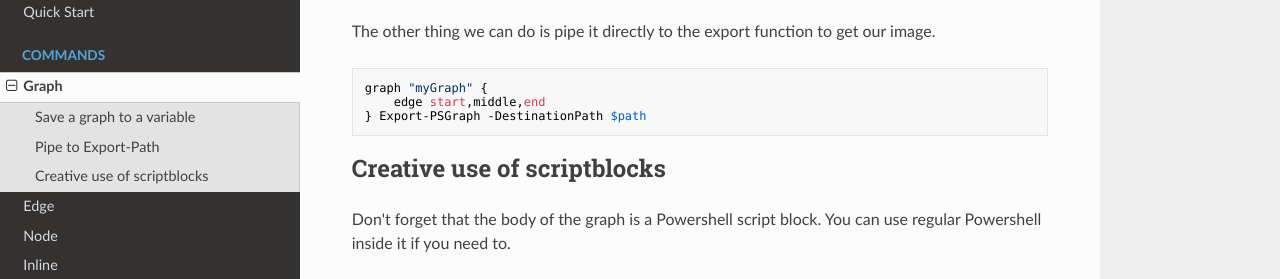
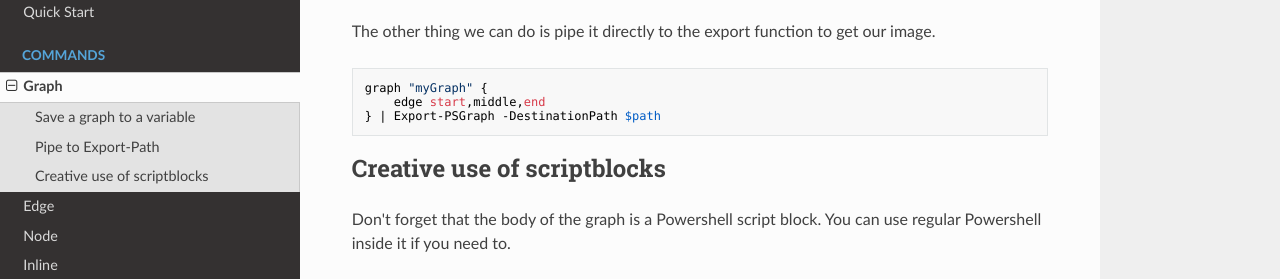
Before and after one commit to KevinMarquette/PSGraph, an MkDocs documentation site: the page built from docs/Command-Graph.md, in a window 1280 px wide and 900 px high, scrolled down 917 px. Shown: the part 165-444 px from the top of the window. Built offline with MkDocs 1.6.1, drawn with Linux system fonts in a browser that asks for light colours; nearby versions of some CDN libraries; old or Windows-style settings are respelled for this version of MkDocs.

Commit message:
added pipe to pipe example

```diff
--- a/docs/Command-Graph.md
+++ b/docs/Command-Graph.md
@@ -38,7 +38,7 @@ The other thing we can do is pipe it directly to the export function to get our
 
     graph "myGraph" {
         edge start,middle,end
-    } Export-PSGraph -DestinationPath $path
+    } | Export-PSGraph -DestinationPath $path
 
 ## Creative use of scriptblocks
 Don't forget that the body of the graph is a Powershell script block. You can use regular Powershell inside it if you need to.
```
